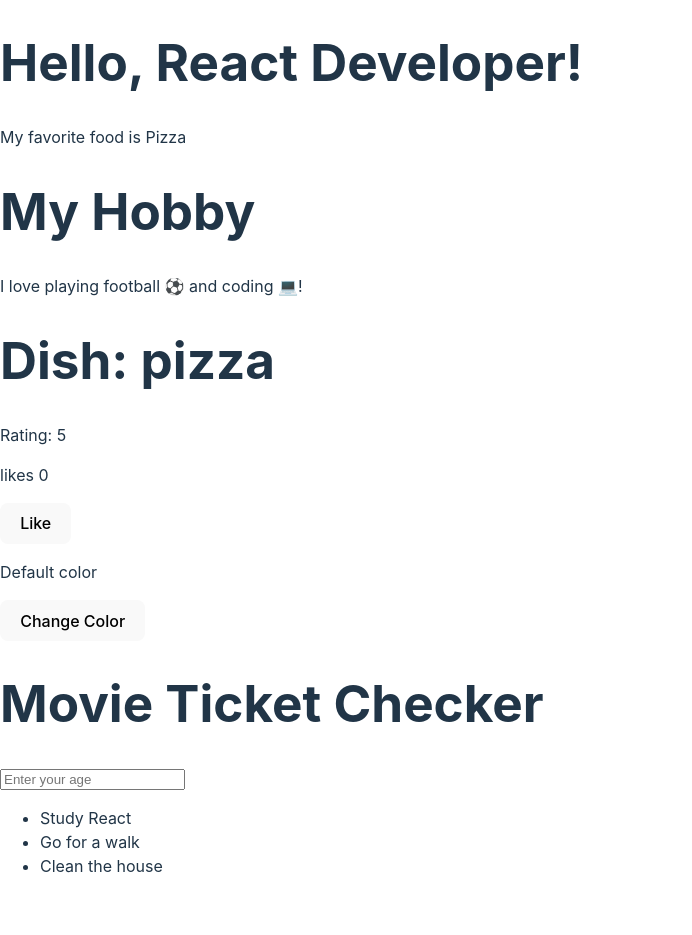
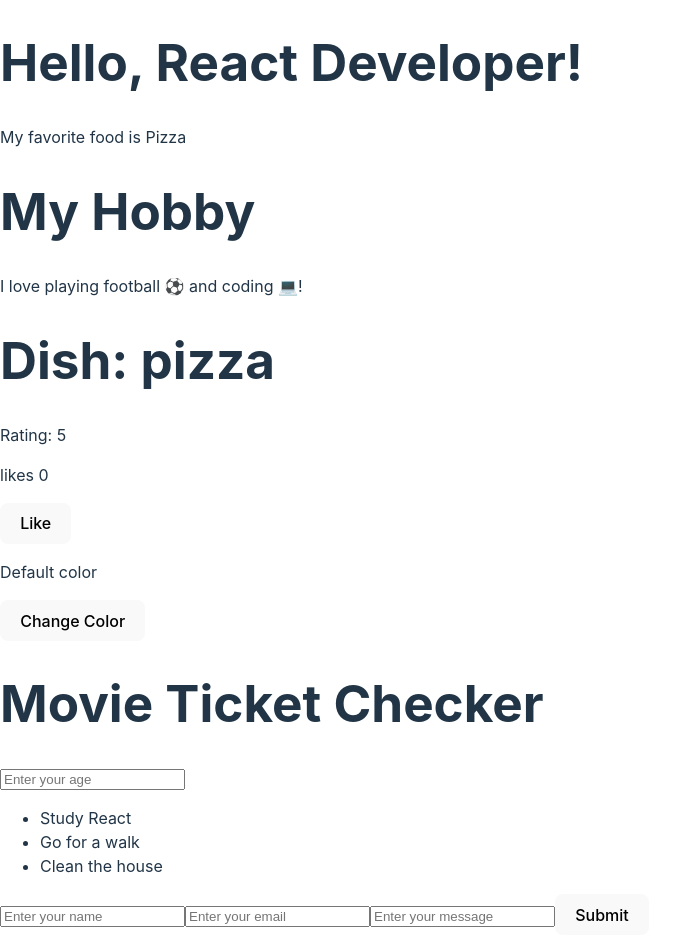
Before and after one commit to syedomer17/The-React.js, a React (Vite) app in the folder client/: page / in a window 1280 px wide. Shown: the whole page, without its empty margins (0-692 px from the left). Before the commit the page ends 894 px from the top, so only its background shows below. Built offline with nearby package versions, Linux system fonts and the light colour scheme.

Commit message:
Basic Forms and Input Handling

```diff
--- a/client/src/App.jsx
+++ b/client/src/App.jsx
@@ -5,6 +5,7 @@ import LikeButton from './components/LikeButton';
 import ColorChanger from './components/ColorChanger';
 import MovieTicket from './components/MovieTicket';
 import ToDoList from './components/ToDoList';
+import LoginForm from './components/LoginForm';
 
 const App = () => {
     const favoriteFood = "Pizza";
@@ -18,6 +19,7 @@ const App = () => {
       <ColorChanger />
       <MovieTicket />
       <ToDoList />
+      <LoginForm />
     </div>
   )
 }
--- /dev/null
+++ b/client/src/components/LoginForm.jsx
@@ -0,0 +1,42 @@
+import React, { useState } from "react";
+
+const LoginForm = () => {
+  const [name, setName] = useState("");
+  const [email, setEmail] = useState("");
+  const [message, setMessage] = useState("");
+
+  const handleSubmit = (e) => {
+    e.preventDefault();
+    console.log(name, email, message);
+    setName('');
+    setEmail('');
+    setMessage('');
+  };
+  return (
+    <div>
+      <form action="" onSubmit={handleSubmit}>
+        <input
+          type="text"
+          value={name}
+          onChange={(e) => setName(e.target.value)}
+          placeholder="Enter your name"
+        />
+        <input
+          type="email"
+          value={email}
+          onChange={(e) => setEmail(e.target.value)}
+          placeholder="Enter your email"
+        />
+        <input
+          type="text"
+          value={message}
+          onChange={(e) => setMessage(e.target.value)}
+          placeholder="Enter your message"
+        />
+        <button type="submit">Submit</button>
+      </form>
+    </div>
+  );
+};
+
+export default LoginForm;
```
